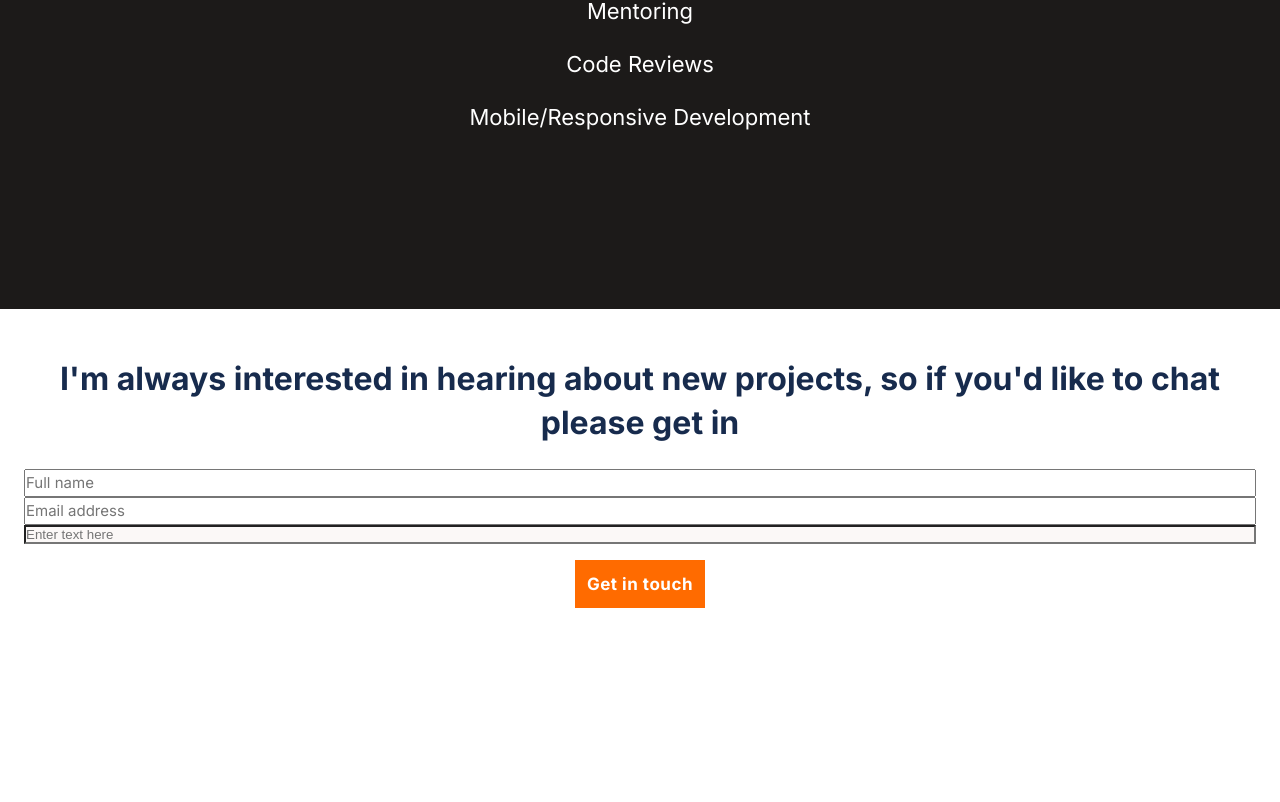
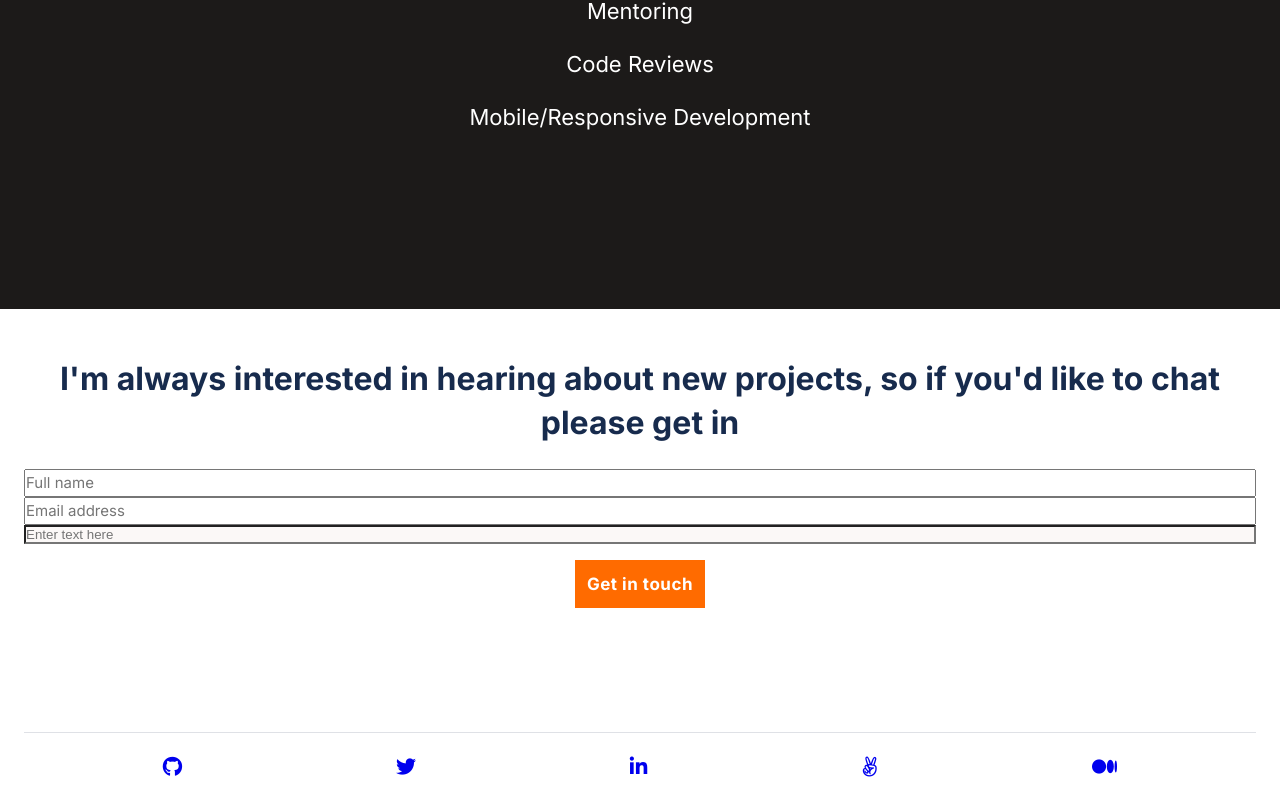
Before and after one commit to SarvarKh/Contact-form, a website: page index.html in a window 1280 px wide. Shown: the part 6398-7200 px from the top of the page. Before the commit the page ends 7154 px from the top, so only its background shows below. Drawn offline with Linux system fonts and the light colour scheme.

Commit message:
Add and style icons in footer

```diff
--- a/css/main.css
+++ b/css/main.css
@@ -378,3 +378,16 @@ form {
   letter-spacing: 0.03em;
   border-style: none;
 }
+
+.f-container {
+  border-top: 1px solid #DFE1E6;
+  padding: 24px 32px 0 32px;
+}
+
+.f-social {
+  justify-content: space-around;
+}
+
+.f-social i {
+  font-size: 20px;
+}
--- a/index.html
+++ b/index.html
@@ -301,6 +301,26 @@
           <input type="text" name="message" placeholder="Enter text here" class="message" maxlength="500" required />
           <input type="submit" value="Get in touch" class="submit-btn" />
       </form>
+
+      <div class="f-container">
+        <div class="f-social social">
+            <a href="https://github.com/SarvarKh" target="_blank">
+                <i class="fab fa-github"></i>
+            </a>
+            <a href="https://twitter.com/KhalimovSarvar" target="_blank">
+                <i class="fab fa-twitter"></i>
+            </a>
+            <a href="https://www.linkedin.com/in/sarvar-khalimov/" target="_blank">
+                <i class="fab fa-linkedin-in"></i>
+            </a>
+            <a href="https://angel.co/u/sarvar-khalimov" target="_blank">
+                <i class="fab fa-angellist"></i>
+            </a>
+            <a href="https://medium.com/@khalimovsarvar" target="_blank">
+                <i class="fab fa-medium"></i>
+            </a>
+        </div>
+      </div>
     </footer>
 
     <script
```
